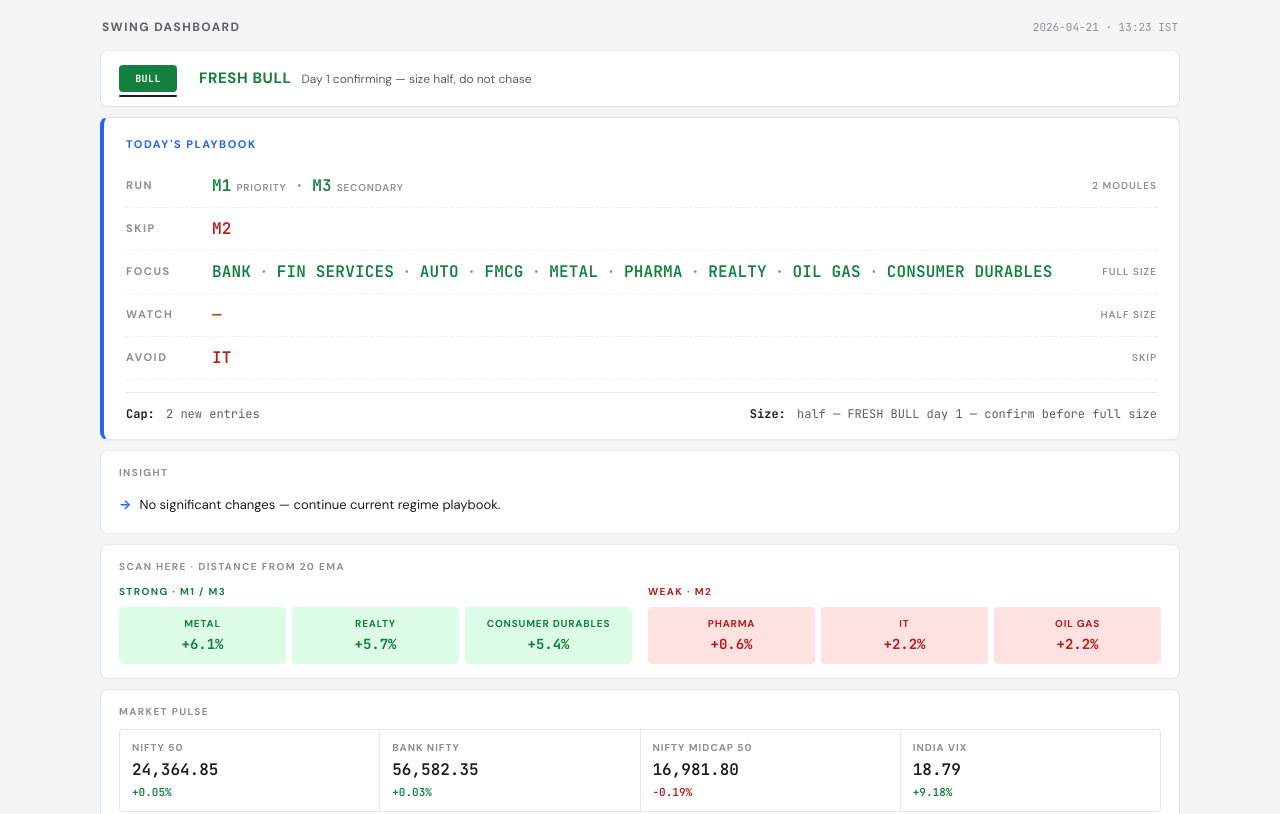
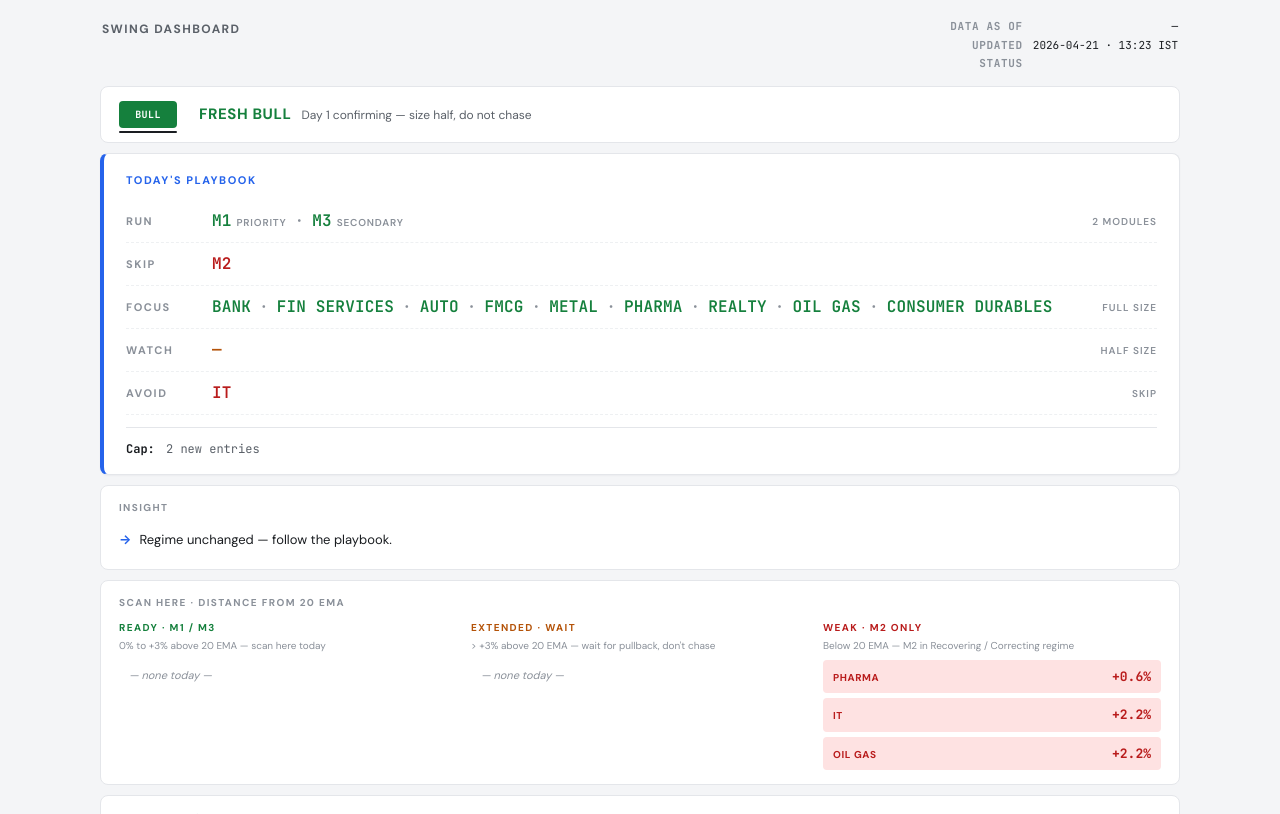
Before and after one commit to snowyjoe/swing-dashboard, a plain HTML site: page index.html in a window 1280 px wide. Shown: the top 814 px of the page. Drawn offline with Linux system fonts and the light colour scheme.

Commit message:
Refactor header and styling for improved layout

```diff
--- a/index.html
+++ b/index.html
@@ -43,8 +43,9 @@
   .header {
     display: flex;
     justify-content: space-between;
-    align-items: baseline;
+    align-items: flex-start;
     padding: 0 2px 14px 2px;
+    gap: 16px;
   }
   .header h1 {
     font-size: 12px;
@@ -52,11 +53,40 @@
     letter-spacing: 0.12em;
     text-transform: uppercase;
     color: var(--text-2);
+    padding-top: 2px;
   }
   .header .meta {
+    display: grid;
+    grid-template-columns: auto auto;
+    gap: 2px 10px;
     font-family: var(--mono);
     font-size: 11px;
+    color: var(--text-2);
+    text-align: right;
+  }
+  .header .meta .m-key {
+    font-weight: 700;
     color: var(--text-3);
+    letter-spacing: 0.06em;
+  }
+  .header .meta .m-val { color: var(--text); }
+  .header .meta .m-val.warn {
+    color: var(--correct);
+    font-weight: 700;
+  }
+  .header .meta .m-val.ok {
+    color: var(--bull);
+    font-weight: 600;
+  }
+
+  /* "as of" subtitle under key card labels */
+  .card-label .as-of {
+    color: var(--text-3);
+    font-weight: 500;
+    letter-spacing: 0.02em;
+    text-transform: none;
+    font-size: 10px;
+    margin-left: 8px;
   }
 
   .card {
@@ -230,38 +260,92 @@
     flex-shrink: 0;
   }
 
+  /* ---------- Today's Mode (hero block inside Playbook) ---------- */
+  .today-mode {
+    display: grid;
+    grid-template-columns: 72px 1fr;
+    row-gap: 6px;
+    column-gap: 14px;
+    align-items: baseline;
+    padding: 12px 14px;
+    background: #f8fafc;
+    border: 1px solid var(--border-2);
+    border-radius: 6px;
+    margin-bottom: 14px;
+  }
+  .today-mode .tm-key {
+    font-size: 10px;
+    font-weight: 700;
+    letter-spacing: 0.14em;
+    color: var(--text-3);
+  }
+  .today-mode .tm-val {
+    font-size: 14px;
+    font-weight: 600;
+    color: var(--text);
+    line-height: 1.35;
+  }
+  .today-mode .tm-val.mode {
+    font-size: 17px;
+    font-weight: 700;
+    font-family: var(--mono);
+    letter-spacing: 0.01em;
+  }
+  .today-mode .tm-val.mode.trade     { color: var(--bull);    }
+  .today-mode .tm-val.mode.reduce    { color: var(--side);    }
+  .today-mode .tm-val.mode.selective { color: var(--recov);   }
+  .today-mode .tm-val.mode.stand     { color: var(--chop);    }
+  .today-mode .tm-val.mode.no        { color: var(--correct); }
+  .today-mode .tm-val.mode.m2only    { color: var(--side);    }
+
   /* ---------- Scan Here ---------- */
-  .scan { display: grid; grid-template-columns: 1fr 1fr; gap: 16px; }
+  .scan { display: grid; grid-template-columns: 1fr 1fr 1fr; gap: 14px; }
   .scan-col .scan-title {
     font-size: 10px;
     font-weight: 700;
     letter-spacing: 0.14em;
     text-transform: uppercase;
+    margin-bottom: 4px;
+  }
+  .scan-col .scan-sub {
+    font-size: 10px;
+    color: var(--text-3);
     margin-bottom: 8px;
+    line-height: 1.3;
   }
-  .scan-col.strong .scan-title { color: var(--bull);    }
-  .scan-col.weak   .scan-title { color: var(--correct); }
-  .scan-list { display: flex; gap: 6px; }
+  .scan-col.ready    .scan-title { color: var(--bull);    }
+  .scan-col.extended .scan-title { color: var(--side);    }
+  .scan-col.weak     .scan-title { color: var(--correct); }
+  .scan-list {
+    display: flex;
+    flex-direction: column;
+    gap: 5px;
+  }
   .scan-item {
-    flex: 1;
-    padding: 9px 8px;
+    display: flex;
+    justify-content: space-between;
+    align-items: baseline;
+    padding: 7px 10px;
     border-radius: 4px;
-    text-align: center;
   }
-  .scan-item.strong { background: var(--bull-bg);    color: var(--bull);    }
-  .scan-item.weak   { background: var(--correct-bg); color: var(--correct); }
+  .scan-item.ready    { background: var(--bull-bg);    color: var(--bull);    }
+  .scan-item.extended { background: var(--side-bg);    color: var(--side);    }
+  .scan-item.weak     { background: var(--correct-bg); color: var(--correct); }
   .scan-item .name {
-    display: block;
     font-size: 10px;
     font-weight: 700;
-    letter-spacing: 0.08em;
+    letter-spacing: 0.06em;
   }
   .scan-item .val {
-    display: block;
     font-family: var(--mono);
-    font-size: 14px;
+    font-size: 13px;
     font-weight: 700;
-    margin-top: 3px;
+  }
+  .scan-empty {
+    padding: 7px 10px;
+    font-size: 11px;
+    color: var(--text-3);
+    font-style: italic;
   }
 
   /* ---------- Market pulse ---------- */
@@ -406,6 +490,9 @@
     .play-row .play-hint { grid-column: 2; font-size: 10px; }
     .transition  { flex-direction: column; align-items: flex-start; gap: 12px; }
     .trans-day   { min-width: 50px; font-size: 9px; }
+    .header      { flex-direction: column; gap: 10px; }
+    .header .meta { text-align: left; }
+    .today-mode  { grid-template-columns: 64px 1fr; }
   }
 </style>
 </head>
@@ -433,6 +520,39 @@ function signed(n, d) {
   const v = Number(n);
   return (v >= 0 ? '+' : '') + v.toFixed(d) + '%';
 }
+function escapeHtml(s) {
+  return String(s == null ? '' : s)
+    .replace(/&/g, '&amp;').replace(/</g, '&lt;').replace(/>/g, '&gt;');
+}
+
+// Map Today's Mode string → CSS class for colour
+function modeClass(modeStr) {
+  const m = (modeStr || '').toUpperCase();
+  if (m.startsWith('TRADE'))        return 'trade';
+  if (m.startsWith('REDUCE'))       return 'reduce';
+  if (m.startsWith('SELECTIVE'))    return 'selective';
+  if (m.startsWith('STAND'))        return 'stand';
+  if (m.startsWith('NO '))          return 'no';
+  if (m.startsWith('M2 ONLY'))      return 'm2only';
+  if (m.startsWith('OBSERVE'))      return 'selective';
+  return '';
+}
+
+function renderHeader(meta) {
+  const asOf     = escapeHtml(meta.data_as_of_label || '—');
+  const updated  = escapeHtml(`${meta.generated_date} · ${meta.generated_time}`);
+  const statText = escapeHtml(meta.data_status_text || '');
+  const statCls  = meta.is_intraday_partial ? 'warn' : 'ok';
+  return `
+    <div class="header">
+      <h1>Swing Dashboard</h1>
+      <div class="meta">
+        <span class="m-key">DATA AS OF</span><span class="m-val">${asOf}</span>
+        <span class="m-key">UPDATED</span>   <span class="m-val">${updated}</span>
+        <span class="m-key">STATUS</span>    <span class="m-val ${statCls}">${statText}</span>
+      </div>
+    </div>`;
+}
 
 function renderTransition(t) {
   const days = t.history.map((d, i) => {
@@ -455,11 +575,24 @@ function renderTransition(t) {
 
 function renderPlaybook(p) {
   const override = p.override
-    ? `<div class="play-override">⚠ ${p.override}</div>`
+    ? `<div class="play-override">⚠ ${escapeHtml(p.override)}</div>`
     : '';
 
+  // Today's Mode — the single most important block the trader reads.
+  const tm = p.today_mode || {};
+  const mCls = modeClass(tm.mode);
+  const todayMode = tm.mode ? `
+    <div class="today-mode">
+      <div class="tm-key">MODE</div>
+      <div class="tm-val mode ${mCls}">${escapeHtml(tm.mode)}</div>
+      <div class="tm-key">WAIT FOR</div>
+      <div class="tm-val">${escapeHtml(tm.wait_for || '—')}</div>
+      <div class="tm-key">DON'T</div>
+      <div class="tm-val">${escapeHtml(tm.dont || '—')}</div>
+    </div>` : '';
+
   const runHtml = (p.run && p.run.length)
-    ? p.run.map((r, i) => {
+    ? p.run.map((r) => {
         const tag = r.priority === 'primary' ? 'priority' : (r.priority || 'secondary');
         return `${r.module}<span class="tag">${tag}</span>`;
       }).join('<span class="sep">·</span>')
@@ -477,6 +610,7 @@ function renderPlaybook(p) {
     <div class="card playbook">
       <div class="card-label">Today's Playbook</div>
       ${override}
+      ${todayMode}
       <div class="play-row">
         <div class="play-key">RUN</div>
         <div class="play-val run">${runHtml}</div>
@@ -504,20 +638,20 @@ function renderPlaybook(p) {
       </div>
       <div class="play-footer">
         <span><strong>Cap:</strong> ${p.cap_new_entries} new entries</span>
-        <span><strong>Size:</strong> ${p.size_rule}${p.size_reason ? ' — ' + p.size_reason : ''}</span>
       </div>
     </div>`;
 }
 
-function renderInsight(insights) {
+function renderInsight(insights, fallbackText) {
   if (!insights || insights.length === 0) {
+    const fb = escapeHtml(fallbackText || 'Regime unchanged — follow the playbook.');
     return `
       <div class="card insight">
         <div class="card-label">Insight</div>
-        <ul><li>No significant changes — continue current regime playbook.</li></ul>
+        <ul><li>${fb}</li></ul>
       </div>`;
   }
-  const items = insights.slice(0, 3).map(i => `<li>${i.text}</li>`).join('');
+  const items = insights.slice(0, 3).map(i => `<li>${escapeHtml(i.text)}</li>`).join('');
   return `
     <div class="card insight">
       <div class="card-label">Insight</div>
@@ -525,51 +659,74 @@ function renderInsight(insights) {
     </div>`;
 }
 
-function renderScan(sc) {
+function renderScan(sc, asOfLabel) {
   const mkItem = (s, cls) =>
-    `<div class="scan-item ${cls}"><span class="name">${s.sector.replace(/_/g, ' ')}</span><span class="val">${signed(s.distance_pct, 1)}</span></div>`;
-  const strong = sc.strong.map(s => mkItem(s, 'strong')).join('');
-  const weak   = sc.weak.map(s => mkItem(s, 'weak')).join('');
+    `<div class="scan-item ${cls}">
+      <span class="name">${s.sector.replace(/_/g, ' ')}</span>
+      <span class="val">${signed(s.distance_pct, 1)}</span>
+    </div>`;
+
+  const mkList = (items, cls) =>
+    (items && items.length)
+      ? items.map(s => mkItem(s, cls)).join('')
+      : `<div class="scan-empty">— none today —</div>`;
+
+  const thresh = sc.ready_threshold_pct != null ? sc.ready_threshold_pct : 3;
+  const asOf = asOfLabel ? `<span class="as-of">as of ${escapeHtml(asOfLabel)}</span>` : '';
+
   return `
     <div class="card">
-      <div class="card-label">Scan Here · distance from 20 EMA</div>
+      <div class="card-label">Scan Here · distance from 20 EMA ${asOf}</div>
       <div class="scan">
-        <div class="scan-col strong">
-          <div class="scan-title">Strong · M1 / M3</div>
-          <div class="scan-list">${strong}</div>
+        <div class="scan-col ready">
+          <div class="scan-title">Ready · M1 / M3</div>
+          <div class="scan-sub">0% to +${thresh}% above 20 EMA — scan here today</div>
+          <div class="scan-list">${mkList(sc.ready, 'ready')}</div>
+        </div>
+        <div class="scan-col extended">
+          <div class="scan-title">Extended · wait</div>
+          <div class="scan-sub">&gt; +${thresh}% above 20 EMA — wait for pullback, don't chase</div>
+          <div class="scan-list">${mkList(sc.extended, 'extended')}</div>
         </div>
         <div class="scan-col weak">
-          <div class="scan-title">Weak · M2</div>
-          <div class="scan-list">${weak}</div>
+          <div class="scan-title">Weak · M2 only</div>
+          <div class="scan-sub">Below 20 EMA — M2 in Recovering / Correcting regime</div>
+          <div class="scan-list">${mkList(sc.weak, 'weak')}</div>
         </div>
       </div>
     </div>`;
 }
 
-function renderPulse(m, br) {
+function renderPulse(m, br, asOfLabel) {
   const cells = ['nifty', 'bank_nifty', 'midcap', 'vix'].map(k => {
-    const q = m[k];
-    const cls = q.change_pct >= 0 ? 'pos' : 'neg';
+    const q = m[k] || {};
+    const cls = (q.change_pct || 0) >= 0 ? 'pos' : 'neg';
     return `<div class="pulse-cell">
-      <div class="p-label">${q.label}</div>
+      <div class="p-label">${escapeHtml(q.label || k)}</div>
       <div class="p-val">${fmt(q.current_close, 2)}</div>
       <div class="p-change ${cls}">${signed(q.change_pct, 2)}</div>
     </div>`;
   }).join('');
 
+  const bp = br && br.breadth_pct;
+  const breadthRow = (bp != null) ? `
+      <div class="breadth-row">
+        <span class="b-lbl">BREADTH</span>
+        <div class="breadth-bar"><div class="breadth-fill" style="width: ${bp}%"></div></div>
+        <span>${bp.toFixed(1)}% · ${br.above_ema}/${br.total_constituents}</span>
+      </div>` : '';
+
+  const asOf = asOfLabel ? `<span class="as-of">as of ${escapeHtml(asOfLabel)}</span>` : '';
+
   return `
     <div class="card">
-      <div class="card-label">Market Pulse</div>
+      <div class="card-label">Market Pulse ${asOf}</div>
       <div class="pulse-grid">${cells}</div>
-      <div class="breadth-row">
-        <span class="b-lbl">BREADTH</span>
-        <div class="breadth-bar"><div class="breadth-fill" style="width: ${br.breadth_pct}%"></div></div>
-        <span>${br.breadth_pct.toFixed(1)}% · ${br.above_ema}/${br.total_constituents}</span>
-      </div>
+      ${breadthRow}
     </div>`;
 }
 
-function renderSectors(secs) {
+function renderSectors(secs, asOfLabel) {
   const cells = Object.entries(secs).map(([name, s]) => {
     const cls = (s.regime_colour || REGIME_COLOUR[s.regime] || 'side').toLowerCase();
     return `<div class="sect-cell ${cls}">
@@ -577,9 +734,10 @@ function renderSectors(secs) {
       <div class="s-change">${signed(s.change_pct, 2)}</div>
     </div>`;
   }).join('');
+  const asOf = asOfLabel ? `<span class="as-of">as of ${escapeHtml(asOfLabel)}</span>` : '';
   return `
     <div class="card">
-      <div class="card-label">Sectors</div>
+      <div class="card-label">Sectors ${asOf}</div>
       <div class="sector-grid">${cells}</div>
     </div>`;
 }
@@ -598,17 +756,15 @@ function renderRisk(r) {
 
 function render(data) {
   const app = document.getElementById('app');
+  const asOf = data.meta && data.meta.data_as_of_label;
   app.innerHTML = `
-    <div class="header">
-      <h1>Swing Dashboard</h1>
-      <div class="meta">${data.meta.generated_date} · ${data.meta.generated_time}</div>
-    </div>
+    ${renderHeader(data.meta)}
     ${renderTransition(data.regime_transition)}
     ${renderPlaybook(data.playbook)}
-    ${renderInsight(data.market_insight)}
-    ${renderScan(data.scan_here)}
-    ${renderPulse(data.market_pulse, data.breadth)}
-    ${renderSectors(data.sector_regimes)}
+    ${renderInsight(data.market_insight, data.insight_fallback_text)}
+    ${renderScan(data.scan_here, asOf)}
+    ${renderPulse(data.market_pulse, data.breadth, asOf)}
+    ${renderSectors(data.sector_regimes, asOf)}
     ${renderRisk(data.risk_rules)}
   `;
 }
```
